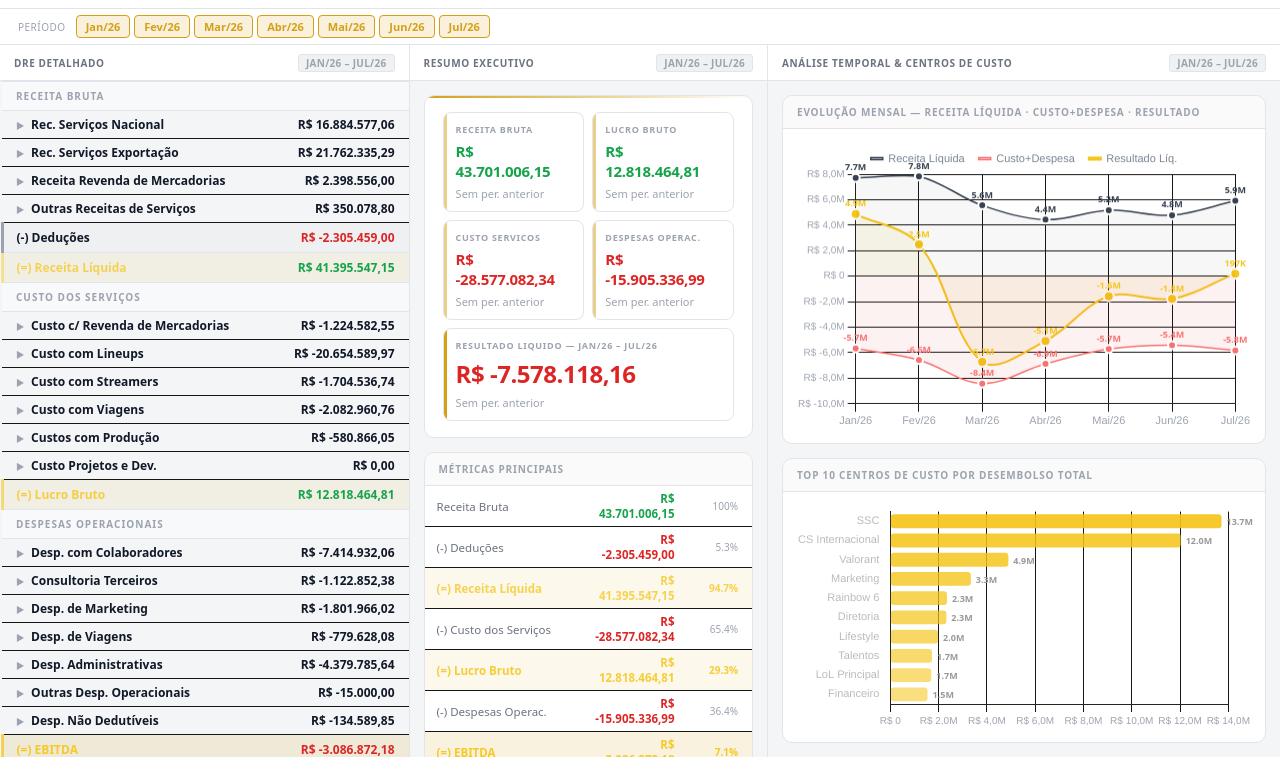
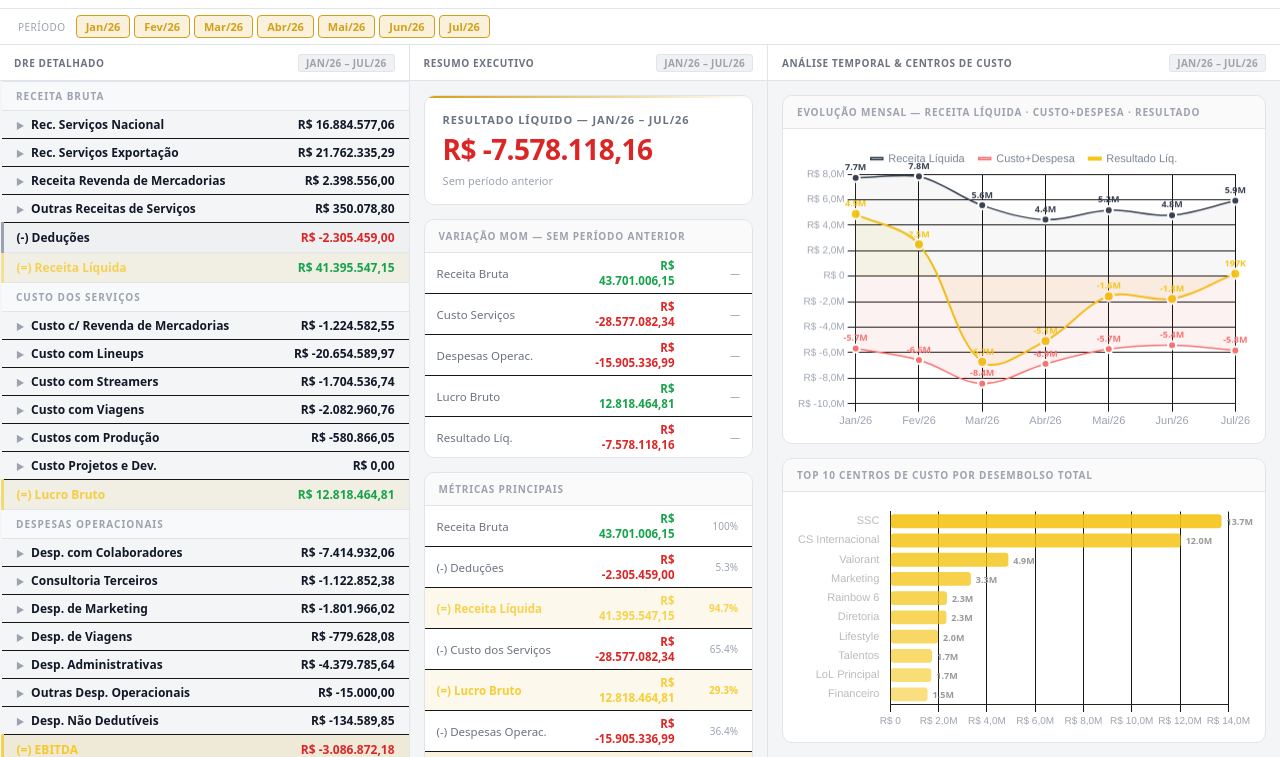
Before and after one commit to alexsandercampina-sketch/FURIA-ESPORTS-DRE-2026, a plain HTML site: page index.html in a window 1280 px wide. Shown: the part 43-800 px from the top of the page. Drawn offline with nearby package versions, Linux system fonts and the light colour scheme.

Commit message:
KPI: revertido ao original + novo card Variacao MoM abaixo

```diff
--- a/index.html
+++ b/index.html
@@ -344,6 +344,7 @@
     <div class="panel-body">
       <div class="center-scroll">
         <div class="kpi-card" id="kpiCard"></div>
+        <div class="summary-card" id="momCard"></div>
         <div class="summary-card">
           <div class="summary-card-header">Métricas Principais</div>
           <table class="summary-table" id="summaryTable"></table>
@@ -634,6 +635,7 @@ function render() {
 
   renderDRE(data, dre);
   renderKPI(dre, lbl);
+  renderMoM(dre);
   renderSummary(dre);
   renderDonut(data);
   renderLine();
@@ -705,6 +707,29 @@ function renderKPI(dre, lbl) {
   const ms      = [...state.months].sort();
   const lastIdx = ALL_MONTHS.indexOf(ms[ms.length - 1]);
   const n       = ms.length;
+  let priorV = null, varPct = null;
+
+  if (lastIdx >= n) {
+    const priorMs = ALL_MONTHS.slice(lastIdx - n, lastIdx);
+    const pd = filterData(priorMs, state.cc);
+    priorV = computeDRE(pd).resultado;
+    if (priorV !== 0) varPct = (dre.resultado - priorV) / Math.abs(priorV) * 100;
+  }
+
+  const varHtml = varPct !== null
+    ? '<span class="kpi-variation '+(varPct >= 0 ? 'pos' : 'neg')+'">'+(varPct >= 0 ? '▲' : '▼')+' '+Math.abs(varPct).toFixed(1)+'%</span><span class="kpi-prior">Ant.: '+fmt(priorV, true)+'</span>'
+    : '<span class="kpi-prior">Sem período anterior</span>';
+
+  document.getElementById('kpiCard').innerHTML =
+    '<div class="kpi-period-label">Resultado Líquido — '+lbl+'</div>' +
+    '<div class="kpi-value '+vc(dre.resultado)+'">'+fmt(dre.resultado)+'</div>' +
+    '<div class="kpi-footer">'+varHtml+'</div>';
+}
+
+function renderMoM(dre) {
+  const ms      = [...state.months].sort();
+  const lastIdx = ALL_MONTHS.indexOf(ms[ms.length - 1]);
+  const n       = ms.length;
   let priorDre  = null;
 
   if (lastIdx >= n) {
@@ -712,33 +737,38 @@ function renderKPI(dre, lbl) {
     priorDre = computeDRE(filterData(priorMs, state.cc));
   }
 
-  function mkVar(cur, prior) {
-    if (prior === null || prior === undefined) return '<span class="kpi-prior">Sem per. anterior</span>';
-    if (prior === 0) return '<span class="kpi-prior">—</span>';
-    const p   = (cur - prior) / Math.abs(prior) * 100;
-    const cls = p >= 0 ? 'pos' : 'neg';
-    const arr = p >= 0 ? '▲' : '▼';
-    return '<span class="kpi-variation '+cls+'">'+arr+' '+Math.abs(p).toFixed(1)+'%</span><span class="kpi-prior">Ant.: '+fmt(prior, true)+'</span>';
-  }
-
-  const cards = [
-    { label:'Receita Bruta',    val:dre.receita_bruta,  prior:priorDre && priorDre.receita_bruta,  full:false },
-    { label:'Lucro Bruto',      val:dre.lucro_bruto,    prior:priorDre && priorDre.lucro_bruto,    full:false },
-    { label:'Custo Servicos',   val:dre.custo_servicos, prior:priorDre && priorDre.custo_servicos, full:false },
-    { label:'Despesas Operac.', val:dre.despesas_op,    prior:priorDre && priorDre.despesas_op,    full:false },
-    { label:'Resultado Liquido — '+lbl, val:dre.resultado, prior:priorDre && priorDre.resultado, full:true },
+  const rows = [
+    { label:'Receita Bruta',    cur:dre.receita_bruta,  prior:priorDre && priorDre.receita_bruta  },
+    { label:'Custo Serviços',   cur:dre.custo_servicos, prior:priorDre && priorDre.custo_servicos },
+    { label:'Despesas Operac.', cur:dre.despesas_op,    prior:priorDre && priorDre.despesas_op    },
+    { label:'Lucro Bruto',      cur:dre.lucro_bruto,    prior:priorDre && priorDre.lucro_bruto    },
+    { label:'Resultado Líq.',   cur:dre.resultado,      prior:priorDre && priorDre.resultado      },
   ];
 
-  document.getElementById('kpiCard').innerHTML =
-    '<div class="kpi-grid">' +
-    cards.map(function(c) {
-      return '<div class="kpi-mini'+(c.full?' full':'')+'">' +
-        '<div class="kpi-mini-label">'+c.label+'</div>' +
-        '<div class="kpi-mini-value '+vc(c.val)+'">'+fmt(c.val)+'</div>' +
-        '<div class="kpi-mini-footer">'+mkVar(c.val, c.prior)+'</div>' +
-        '</div>';
+  const label = priorDre
+    ? 'vs ' + (n === 1
+        ? MONTH_LABELS[ALL_MONTHS.indexOf(ms[0]) - 1] || 'per. ant.'
+        : 'período anterior')
+    : 'Sem período anterior';
+
+  document.getElementById('momCard').innerHTML =
+    '<div class="summary-card-header">Variação MoM — '+label+'</div>' +
+    '<table class="summary-table"><tbody>' +
+    rows.map(function(r) {
+      var varHtml = '—';
+      if (priorDre && r.prior !== 0 && r.prior !== null) {
+        var p   = (r.cur - r.prior) / Math.abs(r.prior) * 100;
+        var cls = p >= 0 ? 'val-pos' : 'val-neg';
+        var arr = p >= 0 ? '▲' : '▼';
+        varHtml = '<span class="'+cls+'" style="font-weight:700">'+arr+' '+Math.abs(p).toFixed(1)+'%</span>';
+      }
+      return '<tr>' +
+        '<td class="s-name">'+r.label+'</td>' +
+        '<td class="s-val '+vc(r.cur)+'">'+fmt(r.cur)+'</td>' +
+        '<td class="s-pct" style="text-align:right;padding-right:12px">'+varHtml+'</td>' +
+        '</tr>';
     }).join('') +
-    '</div>';
+    '</tbody></table>';
 }
 // ── CENTER: SUMMARY TABLE ────────────────────────────────
 function renderSummary(dre) {
```
